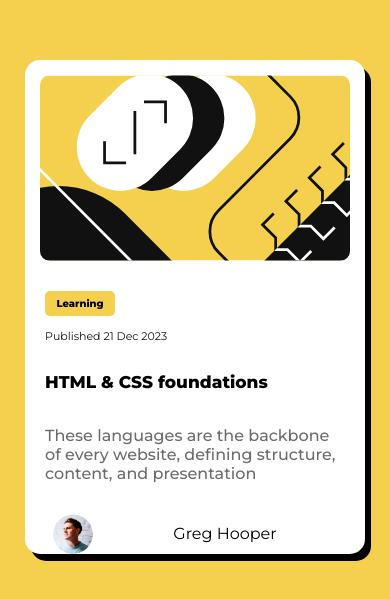
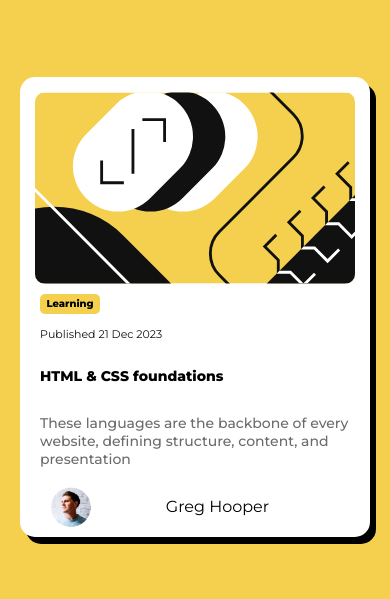
Before and after one commit to 0maa/blog-preview-card, a plain HTML site: page index.html in a window 390 px wide. Shown: the part 115-714 px from the top of the page. Drawn offline with Linux system fonts and the light colour scheme; a web font is replaced by a local one.

Commit message:
made responsive

```diff
--- a/styles.css
+++ b/styles.css
@@ -63,8 +63,8 @@ body{
 .name-tag{
     display: flex;
     align-items: center;
-    gap: 10px;
-    margin-left: 10px;
+    /* gap: 5px; */
+    margin-left:0 10px;
 }
 
 .text{
@@ -114,3 +114,30 @@ body{
     color: hsl(0, 0%, 42%);
     font-weight: 500;
 }
+
+@media (max-width: 480px) { /* For small screens */
+    .container {
+        width: 90%; /* Use a percentage for better adaptability */
+        padding: 10px;
+    }
+    .image {
+        padding: 5px;
+    }
+    .text {
+        margin: 5px 10px; /* Smaller margins */
+    }
+    .name-tag {
+        gap: 5px; /* Closer icon and name */
+        margin: 0 10px;
+    }
+    .box {
+        width: 60px; /* Shrink box */
+        height: 20px;
+    }
+    .foundations {
+        font-size: 14px; /* Adjust font size */
+    }
+    .description {
+        font-size: 14px;
+    }
+}
```
